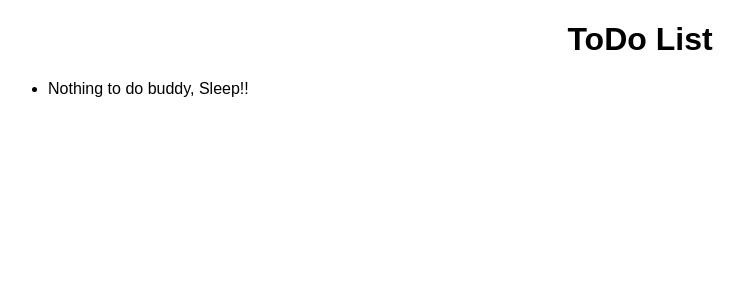
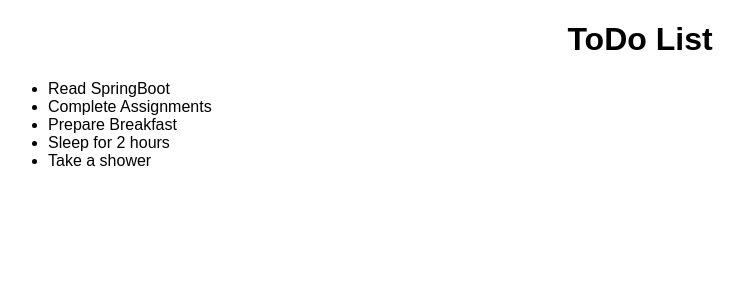
Before and after one commit to aman-shri/ToDoApp, a JavaScript app: page / in a window 1280 px wide. Shown: the top 300 px of the page, without its empty margins (0-744 px from the left). Built offline with nearby package versions, Linux system fonts and the light colour scheme.

Commit message:
'checkpoint-3'

```diff
--- a/src/ToDoList/ToDoList.js
+++ b/src/ToDoList/ToDoList.js
@@ -1,8 +1,12 @@
 
 export default function ToDoList() {
+    const tasks = ["Read SpringBoot", "Complete Assignments", "Prepare Breakfast", "Sleep for 2 hours", "Take a shower"];
+
     return(
         <ul>
-            <li>Nothing to do buddy, Sleep!!</li>
+            {tasks.map((task, index) => (
+                <li key={index}>{task}</li>
+            ))}
         </ul>
     );
 }
```
